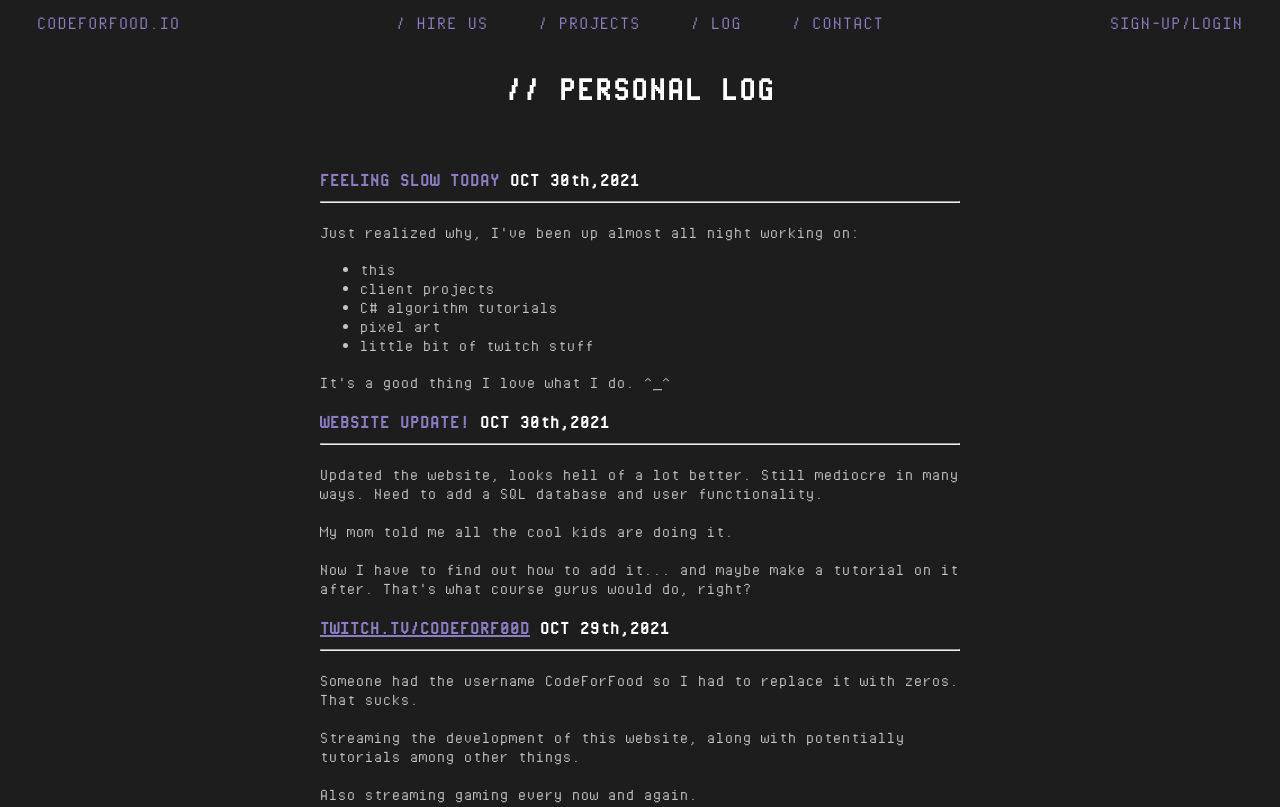
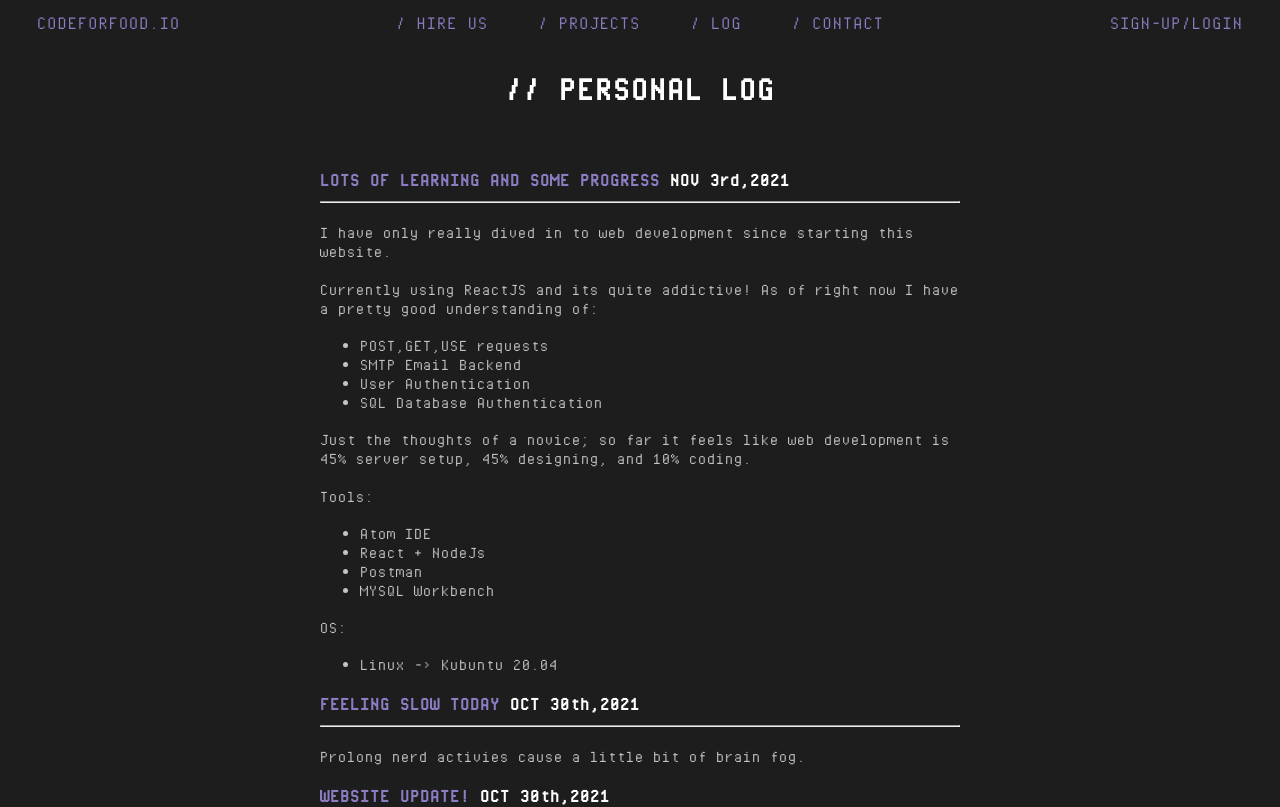
Before and after one commit to EZroot/codeforfood-io, a React (Create React App) app: page /blog in a window 1280 px wide. Shown: the top 807 px of the page. Built offline with nearby package versions, Linux system fonts and the light colour scheme.

Commit message:
added contact form, added blog, email service should work now

```diff
--- a/src/components/pages/blog.js
+++ b/src/components/pages/blog.js
@@ -5,16 +5,32 @@ const blog = () => {
     <div class="pagewrapper">
     <h1><colorwhite>// PERSONAL LOG</colorwhite></h1>
       <p>
+      <h3><colorpurple>LOTS OF LEARNING AND SOME PROGRESS</colorpurple><colorwhite> NOV 3rd,2021</colorwhite><hr/></h3>
+      I have only really dived in to web development since starting this website.
+      <br/><br/>
+      Currently using ReactJS and its quite addictive!
+      As of right now I have a pretty good understanding of:
+      <ul>
+      <li>POST,GET,USE requests</li>
+      <li>SMTP Email Backend</li>
+      <li>User Authentication</li>
+      <li>SQL Database Authentication</li>
+      </ul>
+      Just the thoughts of a novice; so far it feels like web development is 45% server setup, 45% designing, and 10% coding.
+      <br/><br/>
+      Tools:
+      <ul>
+      <li>Atom IDE</li>
+      <li>React + NodeJs</li>
+      <li>Postman</li>
+      <li>MYSQL Workbench</li>
+      </ul>
+      OS:
+      <ul>
+      <li>Linux -> Kubuntu 20.04</li>
+      </ul>
       <h3><colorpurple>FEELING SLOW TODAY</colorpurple><colorwhite> OCT 30th,2021</colorwhite><hr/></h3>
-      Just realized why, I've been up almost all night working on:
-      <ul>
-      <li>this</li>
-      <li>client projects</li>
-      <li>C# algorithm tutorials</li>
-      <li>pixel art</li>
-      <li>little bit of twitch stuff</li>
-      </ul>
-      It's a good thing I love what I do. ^_^
+      Prolong nerd activies cause a little bit of brain fog.
       <h3><colorpurple>WEBSITE UPDATE!</colorpurple><colorwhite> OCT 30th,2021</colorwhite><hr/></h3>
       Updated the website, looks hell of a lot better. Still mediocre in many ways. Need to add a SQL database and user functionality.
       <br/><br/>My mom told me all the cool kids are doing it.
--- a/src/components/pages/index.js
+++ b/src/components/pages/index.js
@@ -11,7 +11,7 @@ const index = () => {
     <h1><colorwhite>// CODEFORFOOD.IO</colorwhite></h1>
     <p>
     <h3><colorwhite>Newfoundland Game Studio</colorwhite><hr/></h3>
-    Living in rural Canada is damn near free, but food isn't. Thus...
+    Living in rural Canada is pretty cheap, but food isn't. Thus...
     <h3><colorwhite>CodeForFood.IO was born</colorwhite></h3>
     Just a small group of passionate gamers devoted to creating highly-polished, entertaining and marketable games.
     <h3><colorwhite>Now What?</colorwhite><hr/></h3>
--- a/src/components/pages/services.js
+++ b/src/components/pages/services.js
@@ -1,18 +1,39 @@
-import React from 'react';
-const services = () => {
+import React, { useState } from 'react';
+import Axios from 'axios';
+import qs from 'qs';
+
+export default function Services(){
+  const[contactName, setName] = useState("");
+  const[contactEmail, setEmail] = useState("");
+  const[contactMessage, setMessage] = useState("");
+
+  const email=()=>{
+    Axios.post('https://codeforfood.io/auth/send',
+    qs.stringify({
+            name: contactName, //gave the values directly for testing
+            email: contactEmail,
+            message: contactMessage
+    }), {
+      headers: {
+        "Content-Type": "application/x-www-form-urlencoded"
+      }
+    }).then(function(response) {
+        console.log(response);
+    })  }
+
   return (
     <div>
     <div class="pagewrapper">
     <h1><colorwhite>// Code? Food? Om nom?</colorwhite></h1>
       <p>
-      <h3><colorwhite>CONTRACT 4 HIRE</colorwhite><hr/></h3>
+      <h3><colorwhite>Have an idea?</colorwhite><hr/></h3>
       Let us help you bring your idea to life with our atlantic work ethic.
       <h3>## SERVICES</h3>
       <ul>
       <li>2D/3D Game Development</li>
       <li>Rapid Prototyping of Interactive Mechanics</li>
       <li>2D Pixel Art</li>
-      <li>Basic Web Development</li>
+
       </ul>
       <colorwhite>Don't have a big budget? Thats okay!</colorwhite>
       <br/>
@@ -20,10 +41,26 @@ const services = () => {
       We give <colorwhite><strong><i>special discounts</i></strong></colorwhite> to individuals with smaller request.
       <br/ >
       <br/ >
-      Let's talk about your project. Send us an <strong><a href="mailto:developer@codeforfood.io">Email at developer@codeforfood.io</a></strong>
+      Let's talk about your project. Contact us below or send us an <strong><a href="mailto:developer@codeforfood.io">EMAIL</a></strong>
       </p>
+      <div className="pagewrapper">
+          <label>
+            <p>Name</p>
+            <input type="text" onChange={e=>setName(e.target.value)}/>
+          </label>
+          <label>
+            <p>Email</p>
+            <input type="email" onChange={e=>setEmail(e.target.value)}/>
+          </label>
+          <label>
+            <p>Message</p>
+            <textarea onChange={e=>setMessage(e.target.value)} placeholder="Tell us about your project"/>
+          </label>
+          <div class="button" onClick={email}>
+            <span>Send</span>
+          </div>
+      </div>
       </div>
       </div>
   );
 }
-export default services;
```
